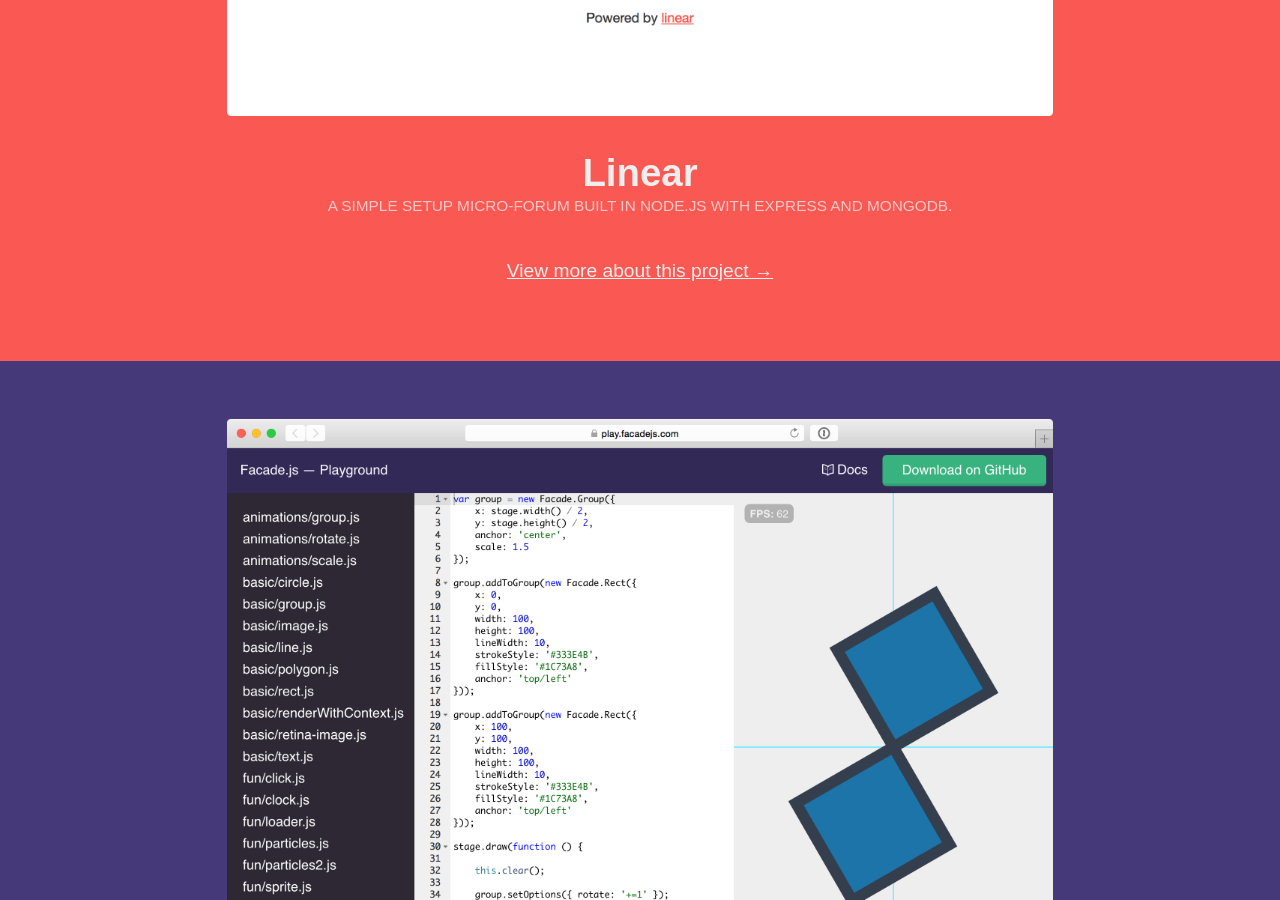
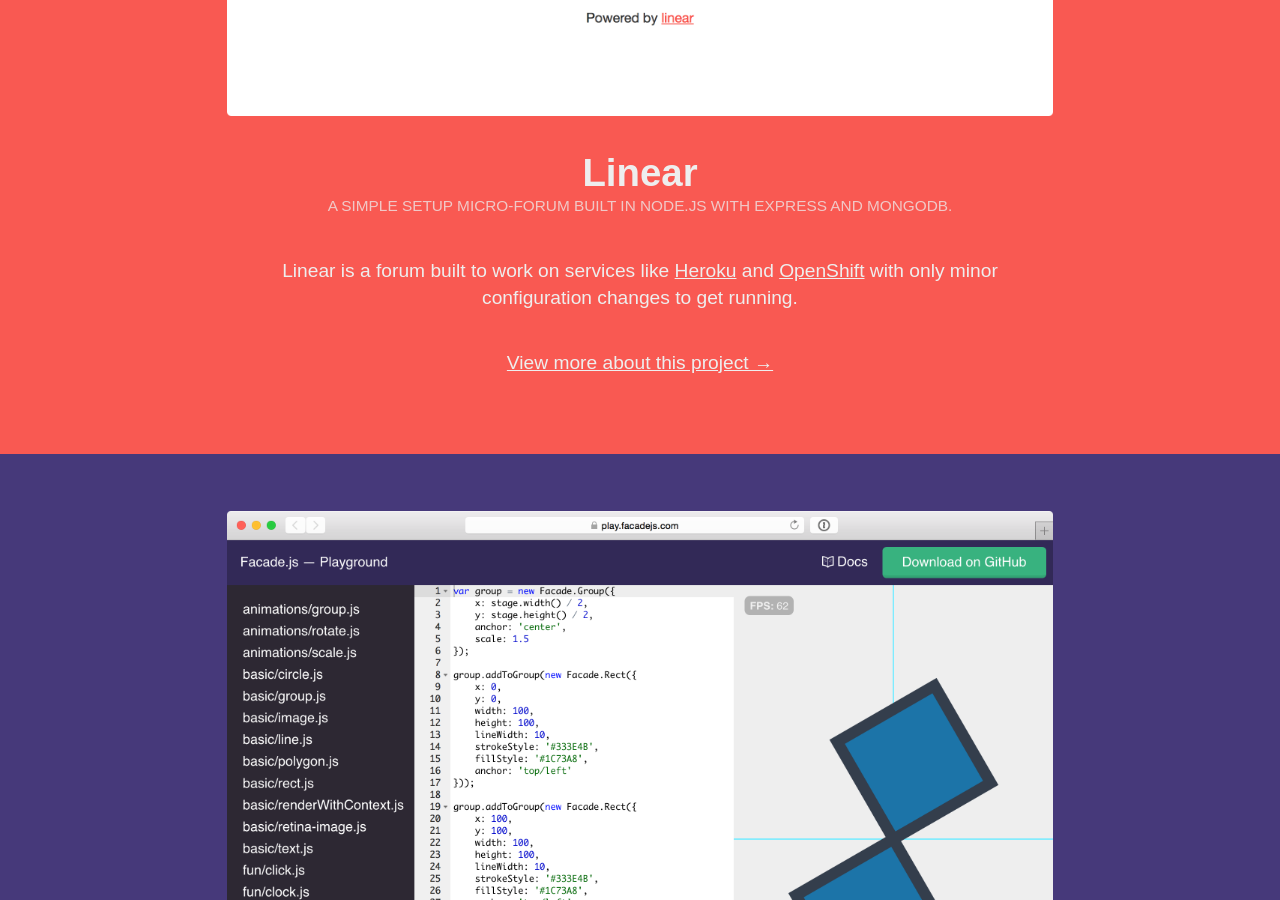
Before and after one commit to neogeek/neogeek.github.io, a Jekyll site: the page built from projects/index.html, in a window 1280 px wide and 900 px high, scrolled down 906 px. Built offline with Jekyll 4.4.1, drawn with Linux system fonts in a browser that asks for light colours; Markdown is read by kramdown in place of the engine named in the settings.

Commit message:
Added description to linear project.

```diff
--- a/projects/index.html
+++ b/projects/index.html
@@ -9,6 +9,8 @@
 
     <h1 class="project-title">Linear</h1>
     <div class="project-type">A simple setup micro-forum built in Node.js with Express and MongoDB.</div>
+
+    <p>Linear is a forum built to work on services like <a href="https://heroku.com">Heroku</a> and <a href="https://openshift.com">OpenShift</a> with only minor configuration changes to get running.</p>
 
     <p><a href="https://github.com/trylinear/linear">View more about this project &#8594;</a></p>
 
```
